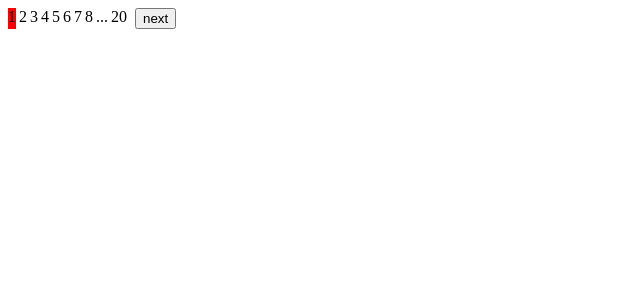
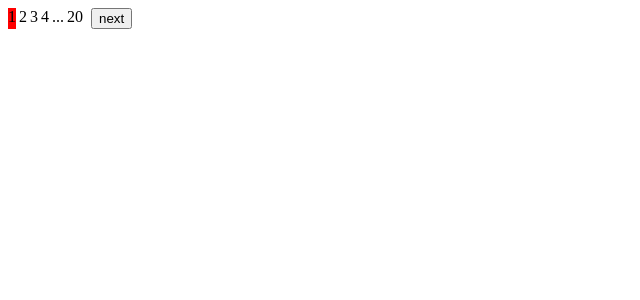
Before and after one commit to caionobrex/react-pagination-component, a React (Create React App) app: page / in a window 1280 px wide. Shown: the top 300 px of the page, without its empty margins (0-640 px from the left). Built offline with nearby package versions, Linux system fonts and the light colour scheme.

Commit message:
code refactor

```diff
--- a/src/App.js
+++ b/src/App.js
@@ -1,11 +1,10 @@
 import { useCallback, useEffect, useState } from "react";
 import "./styles.css";
 
-const Pagination = ({ page }) => {
-  const totalOfPages = 20;
-  const [currentPage, setCurrentPage] = useState(1);
+const Pagination = ({ page, totalOfPages }) => {
+  const [currentPage, setCurrentPage] = useState(page | 1);
   const [pages, setPages] = useState([]);
-  const n = 9;
+  const n = 5;
   const selectedIndexStyle = (index) => ({
     backgroundColor: index === currentPage - 1 ? "red" : "transparent"
   });
@@ -20,31 +19,11 @@ const Pagination = ({ page }) => {
     setCurrentPage((current) => current + 1);
   }, [setCurrentPage, currentPage]);
 
-  useEffect(() => {
-    const list = [];
-    for (let i = 0; i < totalOfPages; i++) list.push(i + 1);
-    setPages(list);
-  }, []);
-
-  return (
-    <div style={{ display: "flex", columnGap: 8 }}>
-      {currentPage > 1 && <button onClick={handlePreviousPage}>before</button>}
-      <ul
-        style={{
-          display: "flex",
-          listStyle: "none",
-          columnGap: "3px",
-          margin: 0,
-          padding: 0
-        }}
-      >
-        {pages.length < n ? (
-          pages.map((page, index) => (
+  const renderAllPages = () => pages.slice(0, n - 1).map((page, index) => (
     <li style={selectedIndexStyle(index)}>{page}</li>
   ))
-        ) : (
-          <>
-            {currentPage < n ? (
+
+  const renderFirstFourPagesPlusThreeDotsAndLastPage = () => (
     <>
       {pages.slice(0, n - 1).map((page, index) => (
         <li style={selectedIndexStyle(index)}>{page}</li>
@@ -52,7 +31,9 @@ const Pagination = ({ page }) => {
       <li>...</li>
       <li>{totalOfPages}</li>
     </>
-            ) : currentPage > totalOfPages - (n - 1) ? (
+  )
+
+  const renderFirstPagePlusThreeDotsAndLastPageFourPages = () => (
     <>
       <li>1</li>
       <li>...</li>
@@ -66,7 +47,9 @@ const Pagination = ({ page }) => {
           </li>
         ))}
     </>
-            ) : (
+  )
+
+  const render = () => (
     <>
       <li>1</li>
       <li>...</li>
@@ -88,9 +71,37 @@ const Pagination = ({ page }) => {
       <li>...</li>
       <li>{totalOfPages}</li>
     </>
-            )}
-          </>
-        )}
+  )
+
+  const renderContentBasedOnConditions = useCallback(() => {
+    if (pages.length < n)
+      return renderAllPages()
+    if (currentPage < n)
+      return renderFirstFourPagesPlusThreeDotsAndLastPage()
+    if (currentPage > totalOfPages - (n - 1))
+      return renderFirstPagePlusThreeDotsAndLastPageFourPages()
+    return render()
+  }, [pages, currentPage])
+
+  useEffect(() => {
+    const list = [];
+    for (let i = 0; i < totalOfPages; i++) list.push(i + 1);
+    setPages(list);
+  }, []);
+
+  return (
+    <div style={{ display: "flex", columnGap: 8 }}>
+      {currentPage > 1 && <button onClick={handlePreviousPage}>before</button>}
+      <ul
+        style={{
+          display: "flex",
+          listStyle: "none",
+          columnGap: "3px",
+          margin: 0,
+          padding: 0
+        }}
+      >
+        {renderContentBasedOnConditions()}
       </ul>
       {currentPage !== totalOfPages && (
         <button onClick={handleNextPage}>next</button>
@@ -102,7 +113,7 @@ const Pagination = ({ page }) => {
 export default function App() {
   return (
     <div className="App">
-      <Pagination />
+      <Pagination totalOfPages={20} />
     </div>
   );
 }
```
Lines whose indentation alone changed are shown as unchanged.
